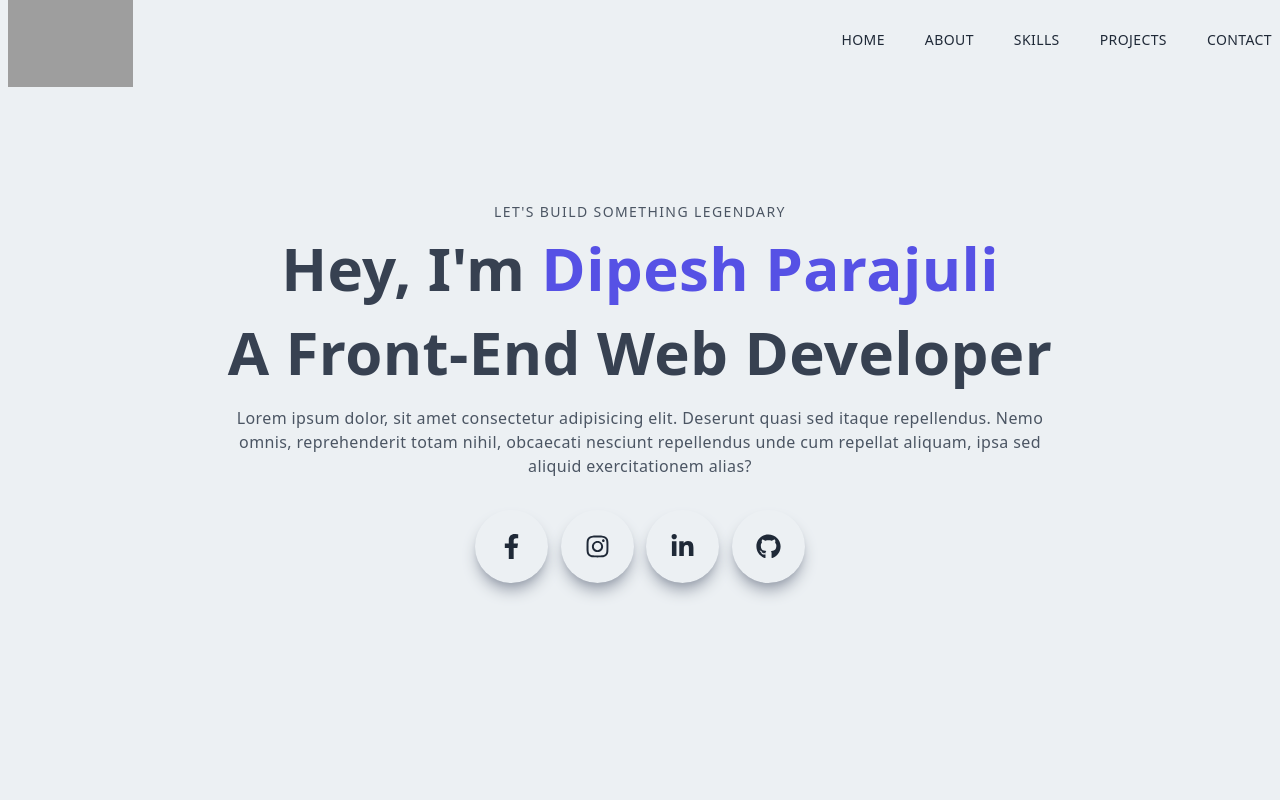
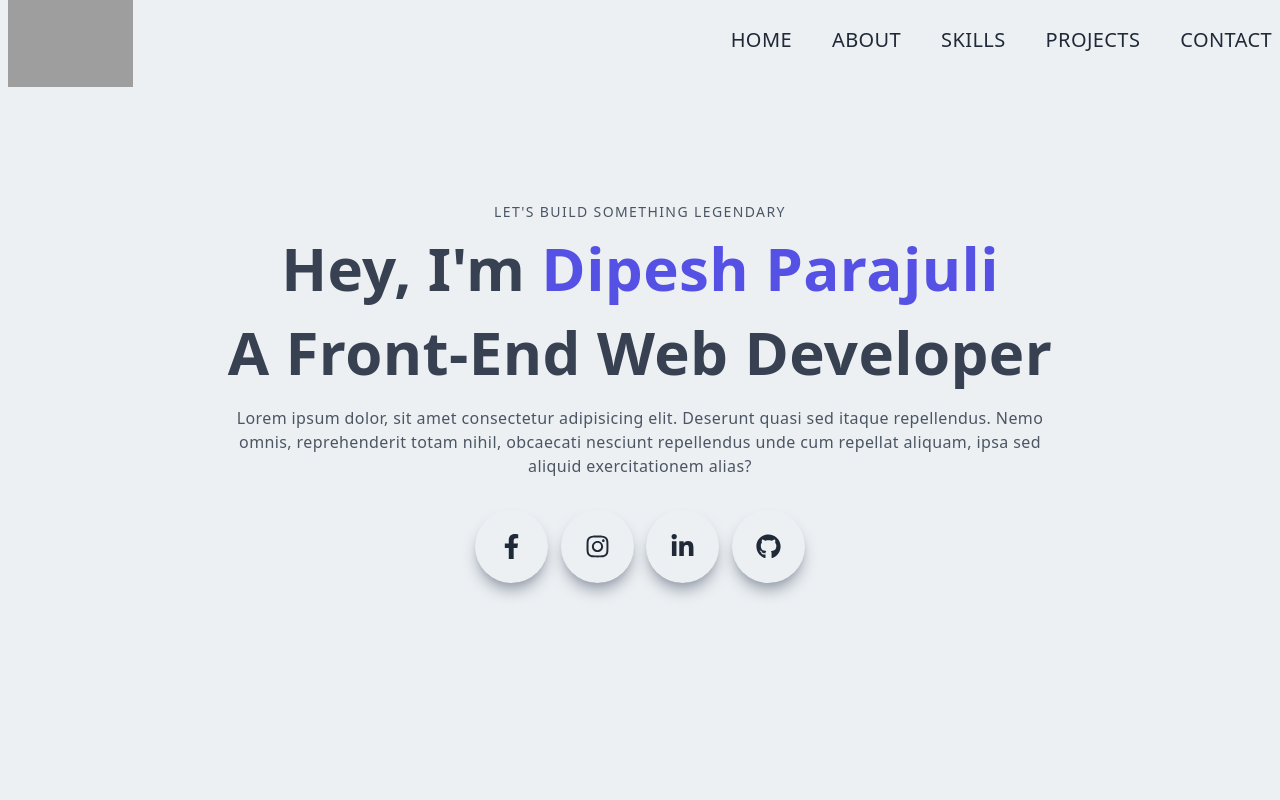
Before and after one commit to catkidd/portfolio-nextjs, a Next.js app: page / in a window 1280 px wide. Shown: the top 800 px of the page. Built offline with nearby package versions, Linux system fonts and the light colour scheme; grey boxes are pictures that could not be loaded.

Commit message:
fix: hover over menu changed

```diff
--- a/components/Navbar.jsx
+++ b/components/Navbar.jsx
@@ -40,19 +40,29 @@ const Navbar = () => {
                     <div>
                         <ul className="hidden md:flex">
                             <Link href="/">
-                                <li className="ml-10 text-sm uppercase hover:border-b">Home</li>
+                                <li className="ml-10 text-xl uppercase hover:border-b-2 hover:text-[#5651e5]">
+                                    Home
+                                </li>
                             </Link>
                             <Link href="/#about">
-                                <li className="ml-10 text-sm uppercase hover:border-b">About</li>
+                                <li className="ml-10 text-xl uppercase hover:border-b-2 hover:text-[#5651e5]">
+                                    About
+                                </li>
                             </Link>
                             <Link href="/#skills">
-                                <li className="ml-10 text-sm uppercase hover:border-b">Skills</li>
+                                <li className="ml-10 text-xl uppercase hover:border-b-2 hover:text-[#5651e5]">
+                                    Skills
+                                </li>
                             </Link>
                             <Link href="/#projects">
-                                <li className="ml-10 text-sm uppercase hover:border-b">Projects</li>
+                                <li className="ml-10 text-xl uppercase hover:border-b-2 hover:text-[#5651e5]">
+                                    Projects
+                                </li>
                             </Link>
                             <Link href="/#contact">
-                                <li className="ml-10 text-sm uppercase hover:border-b">Contact</li>
+                                <li className="ml-10 text-xl uppercase hover:border-b-2 hover:text-[#5651e5]">
+                                    Contact
+                                </li>
                             </Link>
                         </ul>
                         <div onClick={handleNav} className="md:hidden">
```
